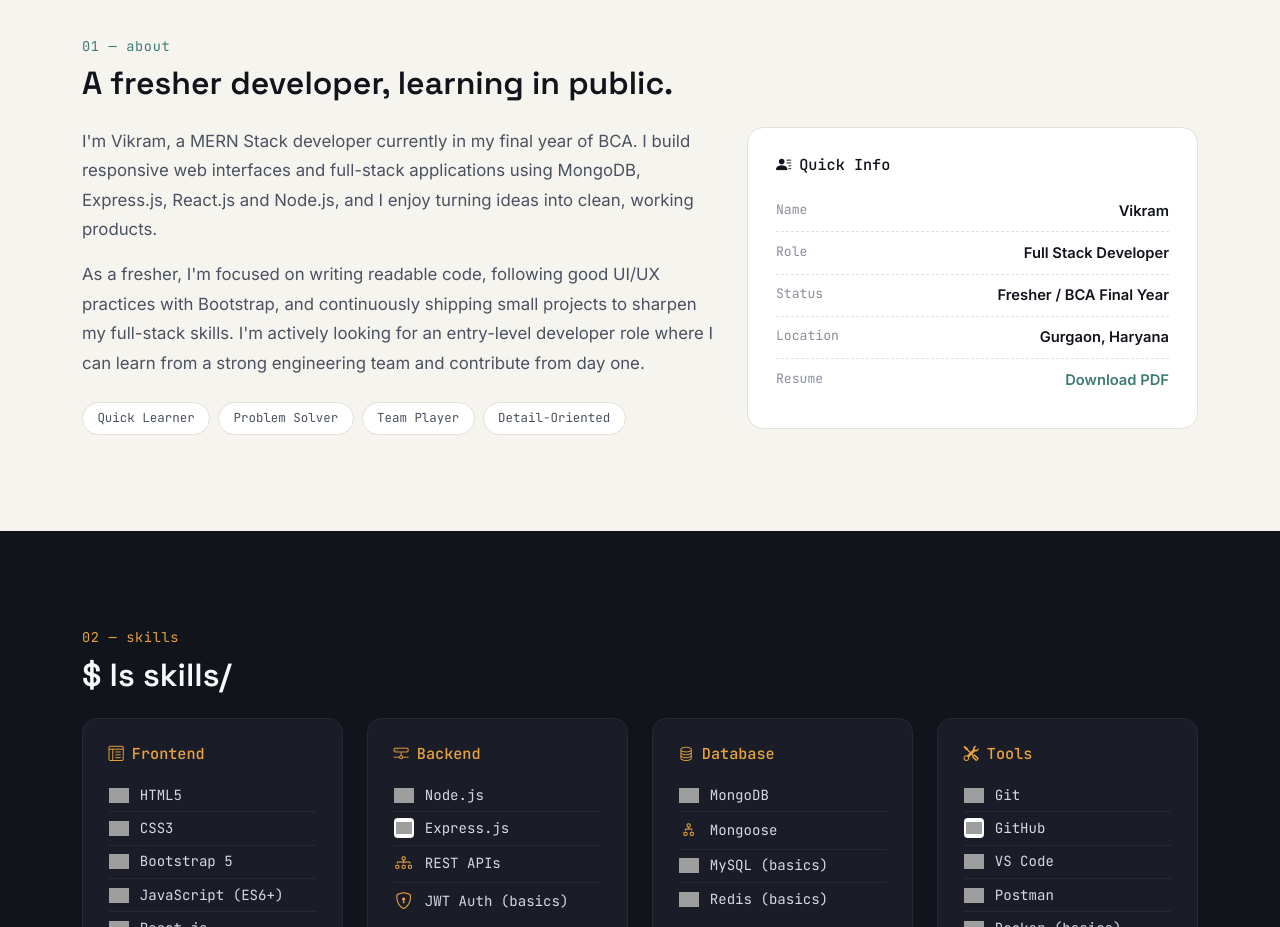
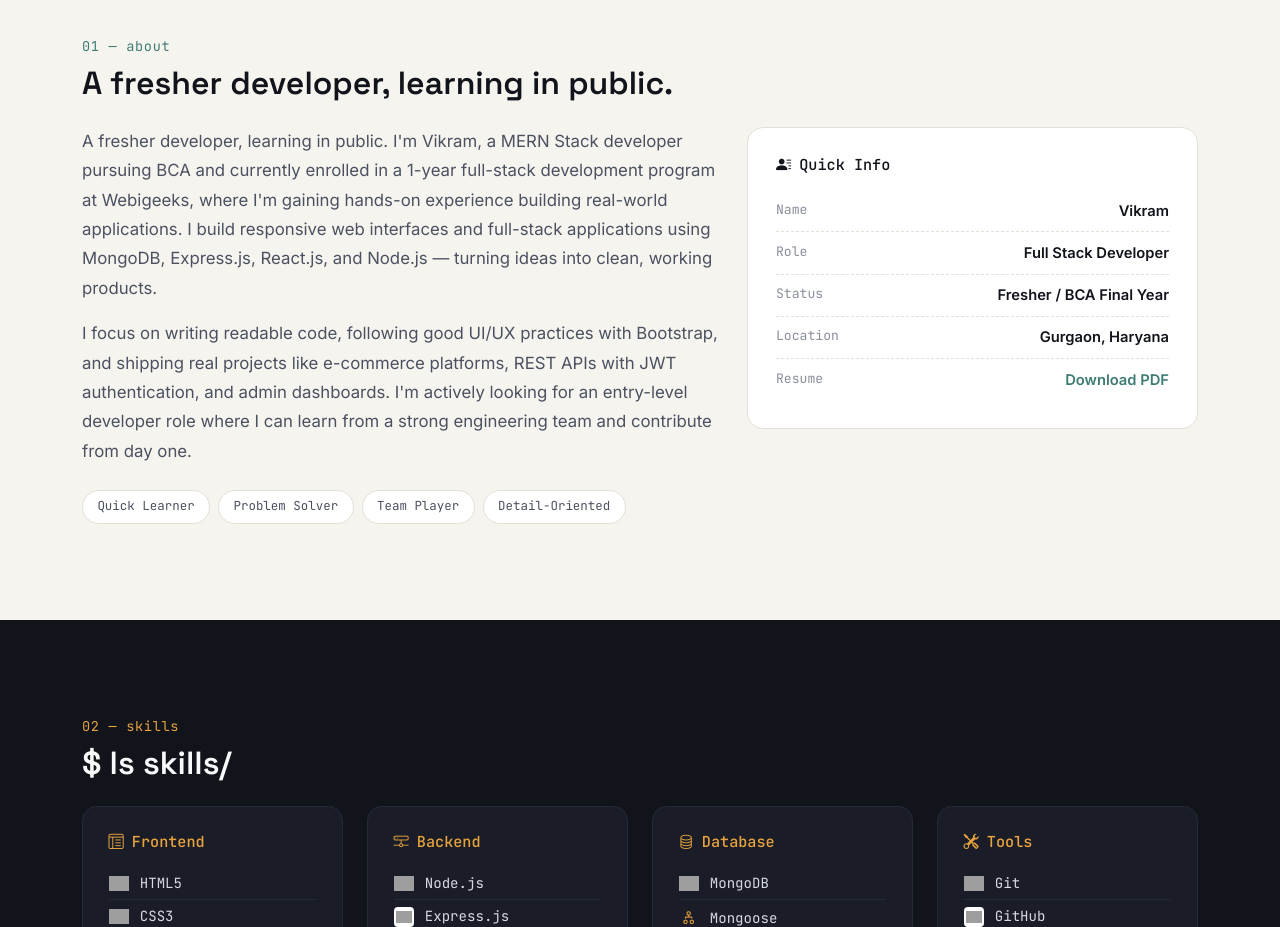
Before and after one commit to vk8595422784-sudo/Personal_Portfoilio, a React (Vite) app: page / in a window 1280 px wide. Shown: the part 860-1787 px from the top of the page. Built offline with nearby package versions, Linux system fonts and the light colour scheme; grey boxes are pictures that could not be loaded.

Commit message:
changing about section

```diff
--- a/src/components/About.jsx
+++ b/src/components/About.jsx
@@ -16,17 +16,21 @@ export default function About() {
         <div className="row gy-4">
           <div className="col-lg-7">
             <p className="lead-body">
-              I&apos;m Vikram, a MERN Stack developer currently in my final year
-              of BCA. I build responsive web interfaces and full-stack
-              applications using MongoDB, Express.js, React.js and Node.js, and
-              I enjoy turning ideas into clean, working products.
+              A fresher developer, learning in public. I'm Vikram, a MERN Stack
+              developer pursuing BCA and currently enrolled in a 1-year
+              full-stack development program at Webigeeks, where I'm gaining
+              hands-on experience building real-world applications. I build
+              responsive web interfaces and full-stack applications using
+              MongoDB, Express.js, React.js, and Node.js — turning ideas into
+              clean, working products.{" "}
             </p>
             <p className="lead-body">
-              As a fresher, I&apos;m focused on writing readable code, following
-              good UI/UX practices with Bootstrap, and continuously shipping
-              small projects to sharpen my full-stack skills. I&apos;m actively
-              looking for an entry-level developer role where I can learn from a
-              strong engineering team and contribute from day one.
+              I focus on writing readable code, following good UI/UX practices
+              with Bootstrap, and shipping real projects like e-commerce
+              platforms, REST APIs with JWT authentication, and admin
+              dashboards. I'm actively looking for an entry-level developer role
+              where I can learn from a strong engineering team and contribute
+              from day one.
             </p>
             <div className="d-flex flex-wrap gap-2 mt-4">
               {TRAITS.map((trait) => (
```
